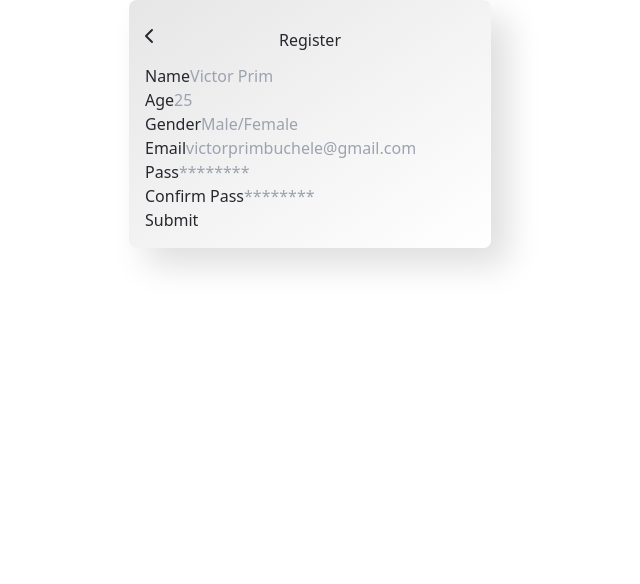
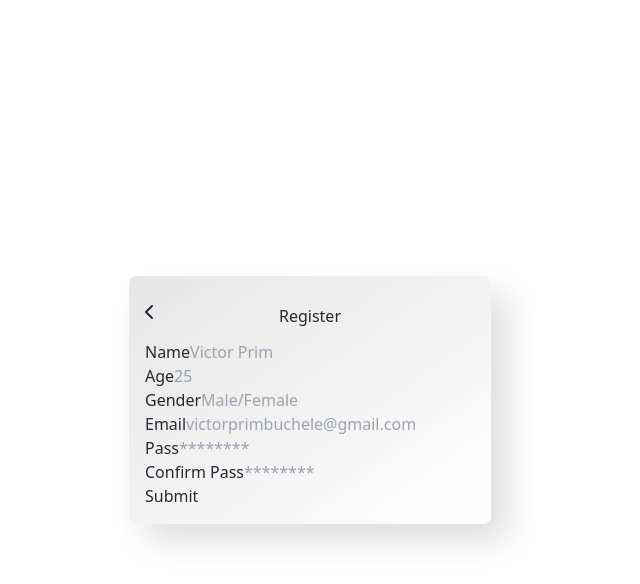
Before and after one commit to victorprimbuchele/finance-planner, a React (Vite) app: page /register in a window 1280 px wide. Shown: the top 584 px of the page, without its empty margins (330-970 px from the left). Built offline with nearby package versions, Linux system fonts and the light colour scheme.

Commit message:
feat: adicionada abstração de agrupamentos de input para que seja possível colunagem de inputs

```diff
--- a/index.html
+++ b/index.html
@@ -8,12 +8,11 @@
       href="https://fonts.googleapis.com/css?family=Roboto:300,400,500,700&display=swap"
     />
 
-
     <meta name="viewport" content="width=device-width, initial-scale=1.0" />
     <title>Vite App</title>
   </head>
   <body>
-    <div id="root"></div>
+    <div id="root" class="h-screen w-screen max-w-full"></div>
     <script type="module" src="/src/main.tsx"></script>
   </body>
 </html>
--- a/src/App.tsx
+++ b/src/App.tsx
@@ -7,10 +7,8 @@ function App() {
   const [count, setCount] = useState(0);
 
   return (
-    <div className="App">
-      <div>
-        <Router />
-      </div>
+    <div className="App w-full h-full">
+      <Router />
     </div>
   );
 }
--- a/src/data/form/register/register-form-data.json
+++ b/src/data/form/register/register-form-data.json
@@ -5,7 +5,8 @@
     "type": "text",
     "name": "name",
     "label": "Name",
-    "errors": "You must insert a name"
+    "errors": "You must insert a name",
+    "grouped": false
   },
   {
     "placeholder": "25",
@@ -13,15 +14,21 @@
     "type": "number",
     "name": "age",
     "label": "Age",
-    "errors": "You must insert an age"
-  },
+    "errors": "You must insert an age",
+    "grouped": true,
+    "gridCols": 2,
+    "gridGap": 2,
+    "group": [
       {
         "placeholder": "Male/Female",
         "required": true,
         "type": "text",
         "name": "gender",
         "label": "Gender",
-    "errors": "You must insert a gender"
+        "errors": "You must insert a gender",
+        "grouped": false
+      }
+    ]
   },
   {
     "placeholder": "victorprimbuchele@gmail.com",
@@ -29,7 +36,8 @@
     "type": "text",
     "name": "email",
     "label": "Email",
-    "errors": "You must insert a email"
+    "errors": "You must insert a email",
+    "grouped": false
   },
   {
     "placeholder": "********",
@@ -37,14 +45,20 @@
     "type": "text",
     "name": "password",
     "label": "Pass",
-    "errors": "You must insert a password"
-  },
+    "errors": "You must insert a password",
+    "grouped": true,
+    "gridCols": 2,
+    "gridGap": 2,
+    "group": [
       {
         "placeholder": "********",
         "required": true,
         "type": "text",
         "name": "confirmPassword",
         "label": "Confirm Pass",
-    "errors": "The passwords do not match"
+        "errors": "The passwords do not match",
+        "grouped": false
       }
     ]
+  }
+]
--- a/src/presentation/components/Form/Form.tsx
+++ b/src/presentation/components/Form/Form.tsx
@@ -13,6 +13,12 @@ type InputProps = {
   name: string;
   label: string;
   errors?: string;
+  display?: "flex" | "grid";
+  gridCols?: 1 | 2 | 3 | 4 | 5 | 6 | 7 | 8 | 9 | 10 | 11 | 12;
+
+  gridGap?: 0 | 1 | 2 | 3 | 4 | 5 | 6 | 7 | 8;
+  grouped: boolean;
+  group?: InputProps[];
 };
 
 export const Form: React.FC<FormParams> = ({ input, children }) => {
@@ -28,7 +34,12 @@ export const Form: React.FC<FormParams> = ({ input, children }) => {
 
   return (
     <form onSubmit={handleSubmit(onSubmit)}>
-      {input.map((item) => (
+      {input.map((item) =>
+        item.grouped ? (
+          <div
+            key={item.name}
+            className={`grid grid-cols-${item.gridCols} gap-${item.gridGap}`}
+          >
             <div key={item.name}>
               <label htmlFor={item.name}>{item.label}</label>
               <input
@@ -38,7 +49,39 @@ export const Form: React.FC<FormParams> = ({ input, children }) => {
               />
               {errors[item.name] && <span>{item.errors}</span>}
             </div>
+            {item.group &&
+              item.group.map((subitem, i) => (
+                <div key={item.name}>
+                  <label htmlFor={subitem.name}>{subitem.label}</label>
+                  <input
+                    key={`${subitem.name}@`}
+                    {...register(subitem.name, { required: subitem.required })}
+                    type={subitem.type}
+                    placeholder={subitem.placeholder}
+                  />
+                  {errors[subitem.name] && <span>{subitem.errors}</span>}
+                </div>
               ))}
+          </div>
+        ) : (
+          <div
+            key={item.name}
+            className={
+              item.gridCols &&
+              `${item.gridCols}` + item.gridGap &&
+              `${item.gridGap}`
+            }
+          >
+            <label htmlFor={item.name}>{item.label}</label>
+            <input
+              {...register(item.name, { required: item.required })}
+              type={item.type}
+              placeholder={item.placeholder}
+            />
+            {errors[item.name] && <span>{item.errors}</span>}
+          </div>
+        )
+      )}
       <button type="submit">Submit</button>
     </form>
   );
--- a/src/presentation/pages/Register/Register.tsx
+++ b/src/presentation/pages/Register/Register.tsx
@@ -7,7 +7,7 @@ import RegisterFormData from "../../../data/form/register/register-form-data.jso
 
 export const Register: React.FC = () => {
   return (
-    <div className="grid place-content-center ">
+    <div className="grid place-content-center justify-center content-center h-full">
       <NeumorphicBox size="md" className="rounded-lg p-4">
         <div className="grid grid-cols-3 text-center content-center py-3">
           <FontAwesomeIcon icon={faChevronLeft} />
```
Lines whose indentation alone changed are shown as unchanged.
